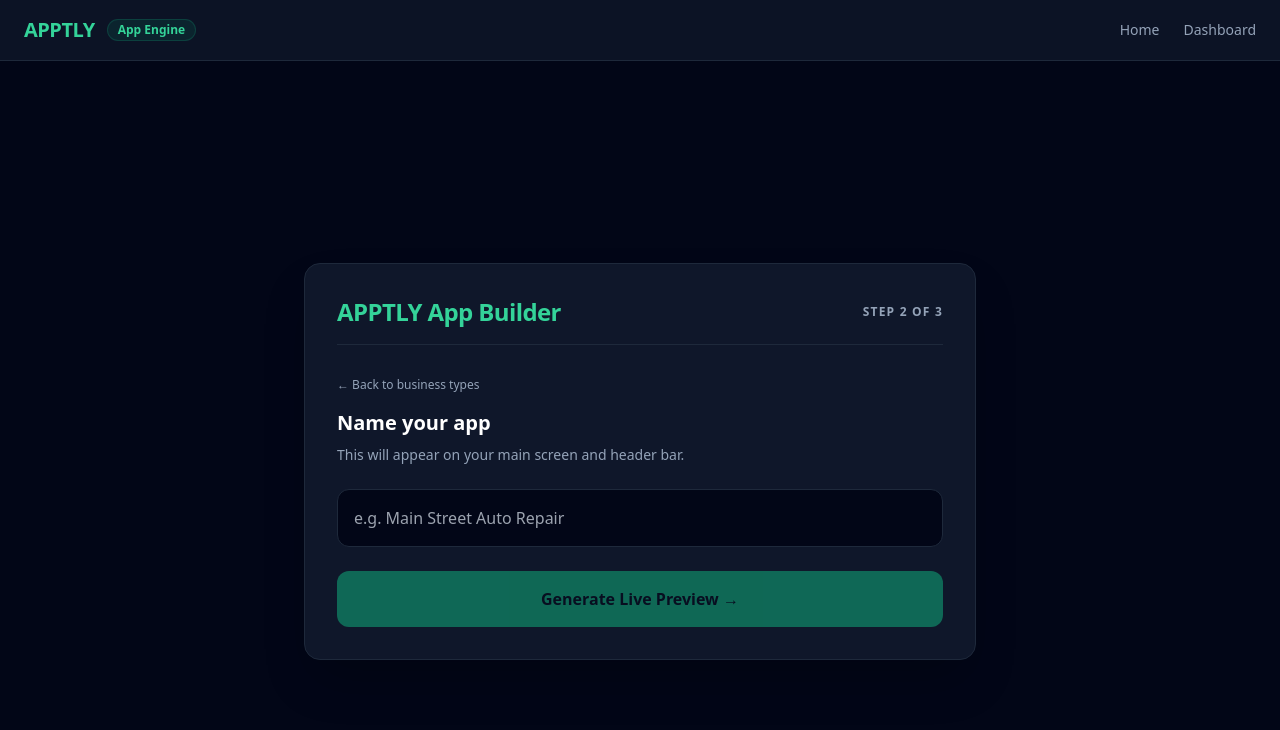
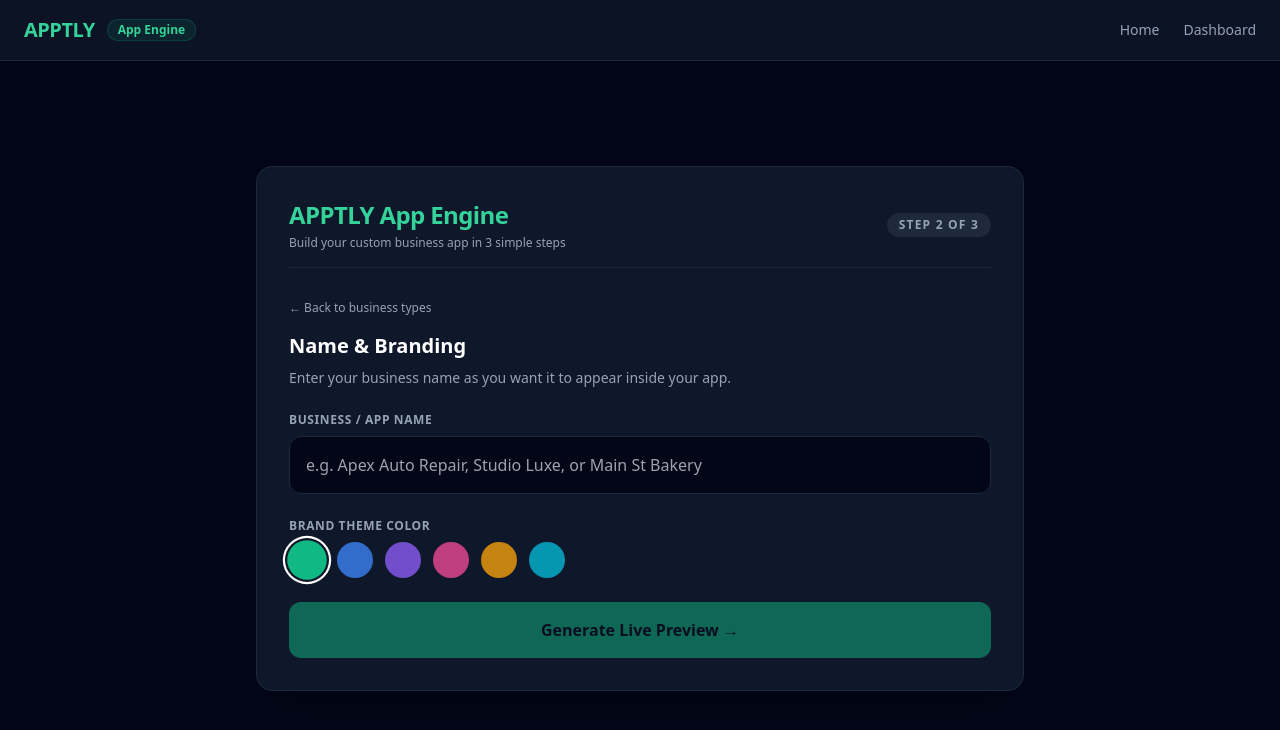
Before and after one commit to myapptly/apptly-website, a Next.js app: page /apptly-app in a window 1280 px wide. Both pictures are taken after a click on the button 484 px from the left and 419 px from the top of the page. Shown: the top 730 px of the page. Built offline with nearby package versions, Linux system fonts and the light colour scheme.

Commit message:
apptly-app page.tsx

```diff
--- a/app/apptly-app/page.tsx
+++ b/app/apptly-app/page.tsx
@@ -11,23 +11,33 @@ const BUSINESS_TYPES = [
   { id: "professional", label: "Professional Services", icon: "💼", description: "Consultation booking, client intake, contact info" },
 ];
 
-export default function ApptlyBuilder() {
+export default function ApptlyAppPage() {
   const [step, setStep] = useState(1);
   const [selectedType, setSelectedType] = useState<string | null>(null);
   const [businessName, setBusinessName] = useState("");
+  const [primaryColor, setPrimaryColor] = useState("#10b981");
+
+  const currentTypeObj = BUSINESS_TYPES.find((t) => t.id === selectedType);
 
   return (
-    <div className="min-h-screen bg-slate-950 text-white flex flex-col items-center justify-center p-6">
-      <div className="w-full max-w-2xl bg-slate-900 border border-slate-800 rounded-2xl p-8 shadow-2xl">
+    <div className="min-h-[calc(100vh-65px)] bg-slate-950 text-white flex flex-col items-center justify-center p-4 md:p-8 font-sans">
+      <div className="w-full max-w-3xl bg-slate-900 border border-slate-800 rounded-2xl p-6 md:p-8 shadow-2xl">
+        {/* Progress Header */}
         <div className="flex items-center justify-between mb-8 border-b border-slate-800 pb-4">
-          <h1 className="text-2xl font-bold tracking-tight text-emerald-400">APPTLY App Builder</h1>
-          <span className="text-xs text-slate-400 uppercase tracking-widest font-semibold">Step {step} of 3</span>
+          <div>
+            <h1 className="text-xl md:text-2xl font-bold tracking-tight text-emerald-400">APPTLY App Engine</h1>
+            <p className="text-xs text-slate-400 mt-1">Build your custom business app in 3 simple steps</p>
+          </div>
+          <span className="text-xs text-slate-400 uppercase tracking-widest font-semibold bg-slate-800 px-3 py-1 rounded-full">
+            Step {step} of 3
+          </span>
         </div>
 
+        {/* STEP 1: SELECT BUSINESS TYPE */}
         {step === 1 && (
           <div>
-            <h2 className="text-xl font-semibold mb-2">What kind of business are you building an app for?</h2>
-            <p className="text-slate-400 text-sm mb-6">Select a category to load your pre-built industry blueprint.</p>
+            <h2 className="text-lg md:text-xl font-semibold mb-2">What kind of business are you building an app for?</h2>
+            <p className="text-slate-400 text-sm mb-6">Select a category to pre-configure your industry blueprint and features.</p>
 
             <div className="grid grid-cols-1 md:grid-cols-2 gap-4">
               {BUSINESS_TYPES.map((item) => (
@@ -37,8 +47,8 @@ export default function ApptlyBuilder() {
                     setSelectedType(item.id);
                     setStep(2);
                   }}
-                  className={`p-4 rounded-xl border text-left transition-all duration-200 flex flex-col justify-between hover:border-emerald-500 hover:bg-slate-800/50 ${
-                    selectedType === item.id ? "border-emerald-500 bg-slate-800" : "border-slate-800 bg-slate-900/50"
+                  className={`p-4 rounded-xl border text-left transition-all duration-200 flex flex-col justify-between hover:border-emerald-500 hover:bg-slate-800/80 ${
+                    selectedType === item.id ? "border-emerald-500 bg-slate-800" : "border-slate-800 bg-slate-950/50"
                   }`}
                 >
                   <div className="flex items-center space-x-3 mb-2">
@@ -52,24 +62,50 @@ export default function ApptlyBuilder() {
           </div>
         )}
 
+        {/* STEP 2: APP DETAILS */}
         {step === 2 && (
           <div>
             <button
               onClick={() => setStep(1)}
-              className="text-xs text-slate-400 hover:text-white mb-4 flex items-center gap-1"
+              className="text-xs text-slate-400 hover:text-white mb-4 flex items-center gap-1 transition"
             >
               ← Back to business types
             </button>
-            <h2 className="text-xl font-semibold mb-2">Name your app</h2>
-            <p className="text-slate-400 text-sm mb-6">This will appear on your main screen and header bar.</p>
+            <h2 className="text-lg md:text-xl font-semibold mb-2">Name & Branding</h2>
+            <p className="text-slate-400 text-sm mb-6">Enter your business name as you want it to appear inside your app.</p>
 
+            <div className="space-y-6">
+              <div>
+                <label className="block text-xs uppercase tracking-wider font-semibold text-slate-400 mb-2">
+                  Business / App Name
+                </label>
                 <input
                   type="text"
-              placeholder="e.g. Main Street Auto Repair"
+                  placeholder="e.g. Apex Auto Repair, Studio Luxe, or Main St Bakery"
                   value={businessName}
                   onChange={(e) => setBusinessName(e.target.value)}
-              className="w-full p-4 rounded-xl bg-slate-950 border border-slate-800 text-white focus:outline-none focus:border-emerald-500 mb-6"
+                  className="w-full p-4 rounded-xl bg-slate-950 border border-slate-800 text-white focus:outline-none focus:border-emerald-500 transition"
                 />
+              </div>
+
+              <div>
+                <label className="block text-xs uppercase tracking-wider font-semibold text-slate-400 mb-2">
+                  Brand Theme Color
+                </label>
+                <div className="flex items-center space-x-3">
+                  {["#10b981", "#3b82f6", "#8b5cf6", "#ec4899", "#f59e0b", "#06b6d4"].map((color) => (
+                    <button
+                      key={color}
+                      type="button"
+                      onClick={() => setPrimaryColor(color)}
+                      style={{ backgroundColor: color }}
+                      className={`w-9 h-9 rounded-full transition-transform ${
+                        primaryColor === color ? "scale-110 ring-2 ring-white ring-offset-2 ring-offset-slate-900" : "opacity-80 hover:opacity-100"
+                      }`}
+                    />
+                  ))}
+                </div>
+              </div>
 
               <button
                 disabled={!businessName.trim()}
@@ -79,31 +115,85 @@ export default function ApptlyBuilder() {
                 Generate Live Preview →
               </button>
             </div>
+          </div>
         )}
 
+        {/* STEP 3: LIVE MOBILE PREVIEW */}
         {step === 3 && (
-          <div className="text-center py-8">
-            <div className="inline-block p-4 bg-emerald-500/10 text-emerald-400 rounded-full mb-4 text-3xl">📱</div>
-            <h2 className="text-2xl font-bold mb-1">{businessName}</h2>
-            <p className="text-slate-400 text-sm mb-6">
-              Blueprint Mode: <span className="text-emerald-400 capitalize">{selectedType}</span>
+          <div>
+            <div className="flex items-center justify-between mb-6">
+              <button
+                onClick={() => setStep(2)}
+                className="text-xs text-slate-400 hover:text-white flex items-center gap-1 transition"
+              >
+                ← Edit details
+              </button>
+              <button
+                onClick={() => {
+                  setStep(1);
+                  setBusinessName("");
+                  setSelectedType(null);
+                }}
+                className="text-xs text-rose-400 hover:text-rose-300 transition"
+              >
+                Reset Wizard
+              </button>
+            </div>
+
+            <div className="text-center mb-6">
+              <h2 className="text-xl font-bold">{businessName}</h2>
+              <p className="text-slate-400 text-sm">
+                Industry Blueprint: <span className="text-emerald-400 font-medium capitalize">{currentTypeObj?.label}</span>
               </p>
+            </div>
 
-            <div className="p-6 bg-slate-950 rounded-xl border border-slate-800 max-w-sm mx-auto text-left mb-6 shadow-inner">
-              <div className="h-3 w-20 bg-emerald-500/40 rounded mb-3"></div>
-              <div className="h-6 w-3/4 bg-slate-800 rounded mb-2"></div>
-              <div className="h-3 w-1/2 bg-slate-800/60 rounded mb-6"></div>
-              <div className="h-10 w-full bg-emerald-500 rounded-lg text-center leading-10 text-slate-950 font-semibold text-sm">
-                Interactive App Shell Ready
+            {/* Smartphone Shell */}
+            <div className="mx-auto w-full max-w-[320px] bg-slate-950 border-4 border-slate-800 rounded-[36px] overflow-hidden shadow-2xl p-4 flex flex-col justify-between h-[500px]">
+              {/* Phone Notch */}
+              <div className="w-24 h-4 bg-slate-800 rounded-full mx-auto mb-4"></div>
+
+              {/* App Header Bar */}
+              <div className="p-3 rounded-lg text-center font-bold text-slate-950 text-sm mb-3 shadow" style={{ backgroundColor: primaryColor }}>
+                {businessName || "My Business App"}
+              </div>
+
+              {/* Dynamic Blueprint Content */}
+              <div className="flex-1 space-y-3 overflow-y-auto px-1">
+                <div className="p-3 bg-slate-900 border border-slate-800 rounded-lg">
+                  <div className="text-xs font-semibold text-slate-200">{currentTypeObj?.icon} Welcome to {businessName}</div>
+                  <div className="text-[10px] text-slate-400 mt-1">Book services, view details, and contact us directly from your phone.</div>
+                </div>
+
+                <div className="p-3 bg-slate-900 border border-slate-800 rounded-lg">
+                  <div className="text-xs font-semibold text-slate-200">Featured Services</div>
+                  <div className="h-2 w-3/4 bg-slate-800 rounded mt-2"></div>
+                  <div className="h-2 w-1/2 bg-slate-800/60 rounded mt-1"></div>
+                </div>
+
+                <div className="p-3 bg-slate-900 border border-slate-800 rounded-lg flex justify-between items-center">
+                  <span className="text-xs text-slate-300">Quick Action / Contact</span>
+                  <span className="text-[10px] px-2 py-1 rounded text-slate-950 font-bold" style={{ backgroundColor: primaryColor }}>
+                    Action
+                  </span>
                 </div>
               </div>
 
+              {/* Phone Bottom Nav Bar */}
+              <div className="pt-3 border-t border-slate-800 flex justify-around text-[10px] text-slate-400">
+                <span className="text-emerald-400 font-bold">Home</span>
+                <span>Services</span>
+                <span>Account</span>
+              </div>
+            </div>
+
+            <div className="mt-8 text-center">
               <button
-              onClick={() => setStep(1)}
-              className="text-xs text-slate-400 hover:text-white underline"
+                onClick={() => alert("Ready to connect to Cloud Firestore!")}
+                className="px-8 py-3 rounded-xl bg-emerald-500 text-slate-950 font-bold hover:bg-emerald-400 transition"
               >
-              Start Over
+                Save & Deploy App ($0)
               </button>
+            </div>
           </div>
         )}
       </div>
```
Lines whose indentation alone changed are shown as unchanged.
